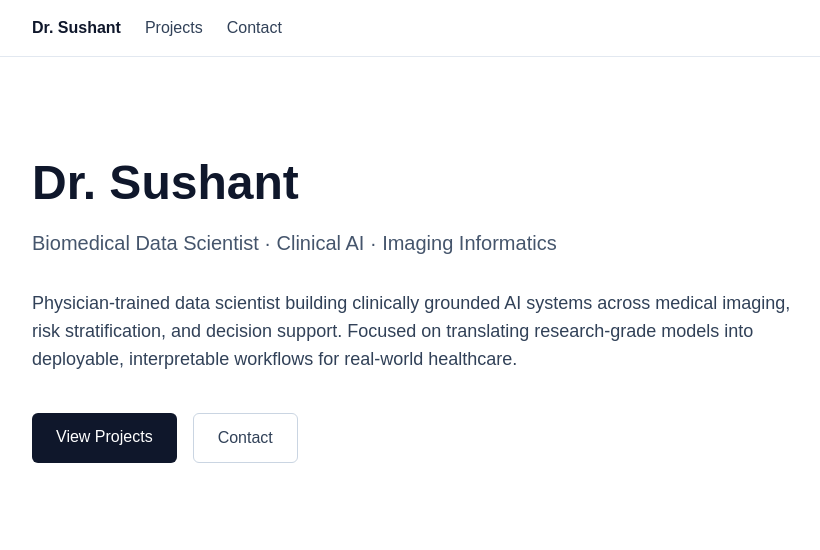
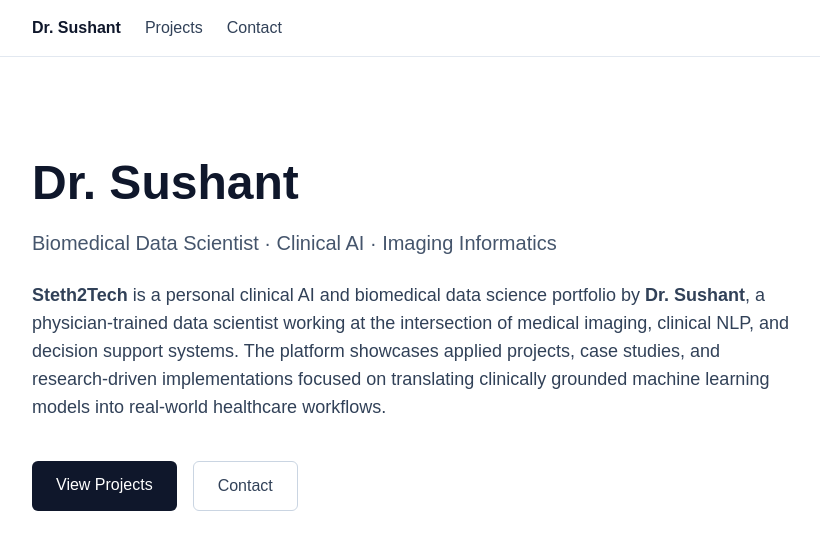
Before and after one commit to Dr-Sushant/dr-sushant-portfolio, a Next.js app: page / in a window 1280 px wide. Shown: the top 550 px of the page, without its empty margins (120-940 px from the left). Built offline with nearby package versions, Linux system fonts and the light colour scheme.

Commit message:
Add entity definition for Steth2Tech on homepage

```diff
--- a/pages/index.js
+++ b/pages/index.js
@@ -29,12 +29,15 @@ export default function Home() {
           Biomedical Data Scientist · Clinical AI · Imaging Informatics
         </p>
 
-        <p className="mt-8 text-lg text-slate-700 max-w-3xl">
-          Physician-trained data scientist building clinically grounded AI systems
-          across medical imaging, risk stratification, and decision support.
-          Focused on translating research-grade models into deployable,
-          interpretable workflows for real-world healthcare.
-        </p>
+        <p className="mt-6 text-lg text-slate-700 max-w-3xl">
+  <strong>Steth2Tech</strong> is a personal clinical AI and biomedical data science
+  portfolio by <strong>Dr. Sushant</strong>, a physician-trained data scientist
+  working at the intersection of medical imaging, clinical NLP, and decision
+  support systems. The platform showcases applied projects, case studies, and
+  research-driven implementations focused on translating clinically grounded
+  machine learning models into real-world healthcare workflows.
+</p>
+
 
         <div className="mt-10 flex gap-4">
           <a
```
